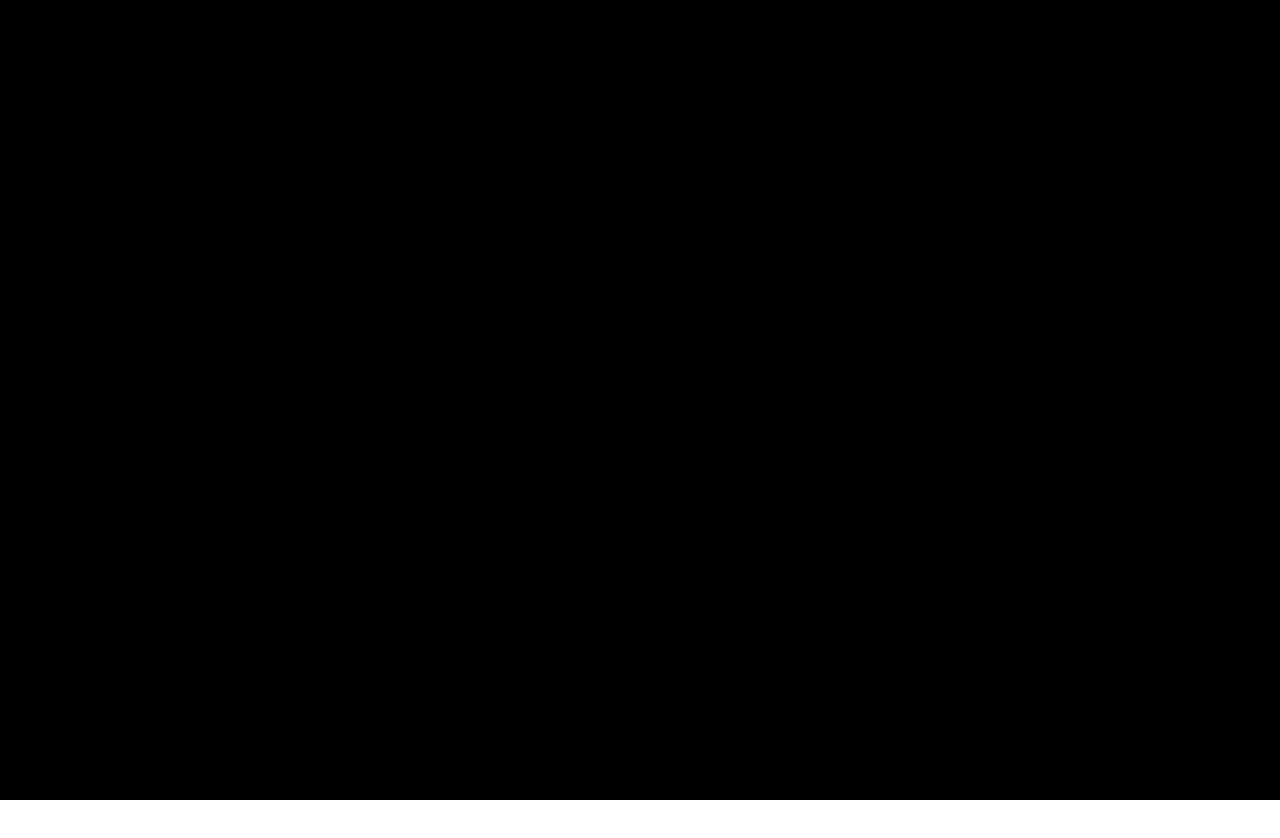
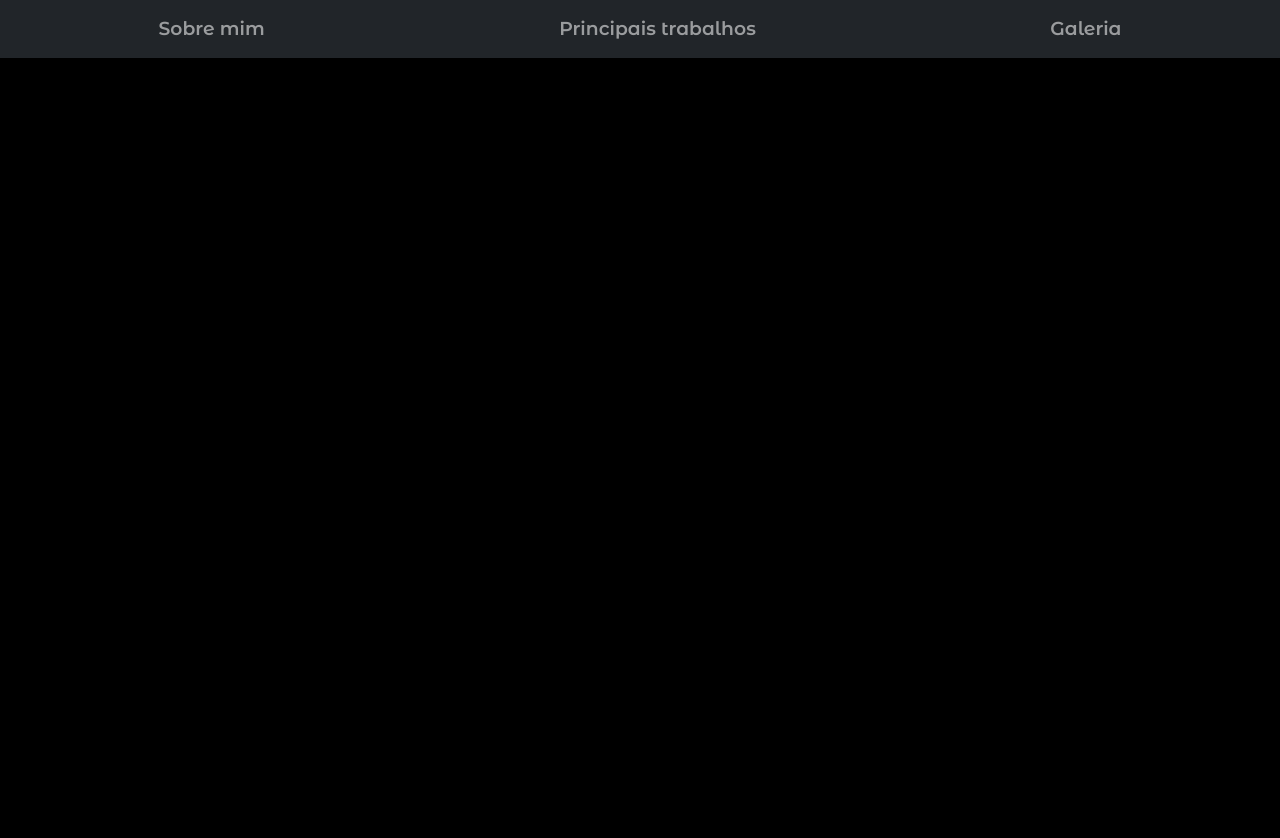
Before and after one commit to William-Galvao/lucascalzoni, a React (Create React App) app: page /home in a window 1280 px wide. Shown: the top 838 px of the page. Before the commit the page ends 800 px from the top, so only its background shows below. Built offline with nearby package versions, Linux system fonts and the light colour scheme.

Commit message:
feat: created a navbar

```diff
--- a/public/index.html
+++ b/public/index.html
@@ -30,7 +30,7 @@
       integrity="sha384-0evHe/X+R7YkIZDRvuzKMRqM+OrBnVFBL6DOitfPri4tjfHxaWutUpFmBp4vmVor" crossorigin="anonymous">
       <link rel="preconnect" href="https://fonts.googleapis.com">
       <link rel="preconnect" href="https://fonts.gstatic.com" crossorigin>
-      <link href="https://fonts.googleapis.com/css2?family=Montserrat+Alternates:wght@200;600&display=swap" rel="stylesheet">
+      <link href="https://fonts.googleapis.com/css2?family=Montserrat+Alternates:wght@600&display=swap" rel="stylesheet">
   </head>
   <body>
     <noscript>You need to enable JavaScript to run this app.</noscript>
--- /dev/null
+++ b/src/Components/Nav.jsx
@@ -0,0 +1,40 @@
+import { Link } from "react-router-dom";
+
+export default function Nav() {
+  return (
+    <nav className="navbar navbar-expand-lg navbar-dark bg-dark">
+      <div className="container-fluid">
+        <button
+          className="navbar-toggler"
+          type="button"
+          data-bs-toggle="collapse"
+          data-bs-target="#navbarNav"
+          aria-controls="navbarNav"
+          aria-expanded="false"
+          aria-label="Toggle navigation"
+        >
+          <span className="navbar-toggler-icon"></span>
+        </button>
+        <div className="collapse navbar-collapse" id="navbarNav">
+          <ul className="navbar-nav w-100 d-flex justify-content-around">
+            <li className="nav-item fs-5">
+              <Link className="nav-link" to="/">
+                Sobre mim
+              </Link>
+            </li>
+            <li className="nav-item fs-5">
+              <Link className="nav-link" to="/">
+                Principais trabalhos
+              </Link>
+            </li>
+            <li className="nav-item fs-5">
+              <Link className="nav-link" to="/">
+                Galeria
+              </Link>
+            </li>
+          </ul>
+        </div>
+      </div>
+    </nav>
+  );
+}
--- a/src/Pages/Home.jsx
+++ b/src/Pages/Home.jsx
@@ -1,5 +1,11 @@
 import Container from "../Components/Container";
+import Nav from "../Components/Nav";
 
 export default function Home() {
-  return <Container></Container>;
+  return (
+    <div className="w3-animate-opacity user-select-none">
+      <Nav />
+      <Container></Container>
+    </div>
+  );
 }
```
